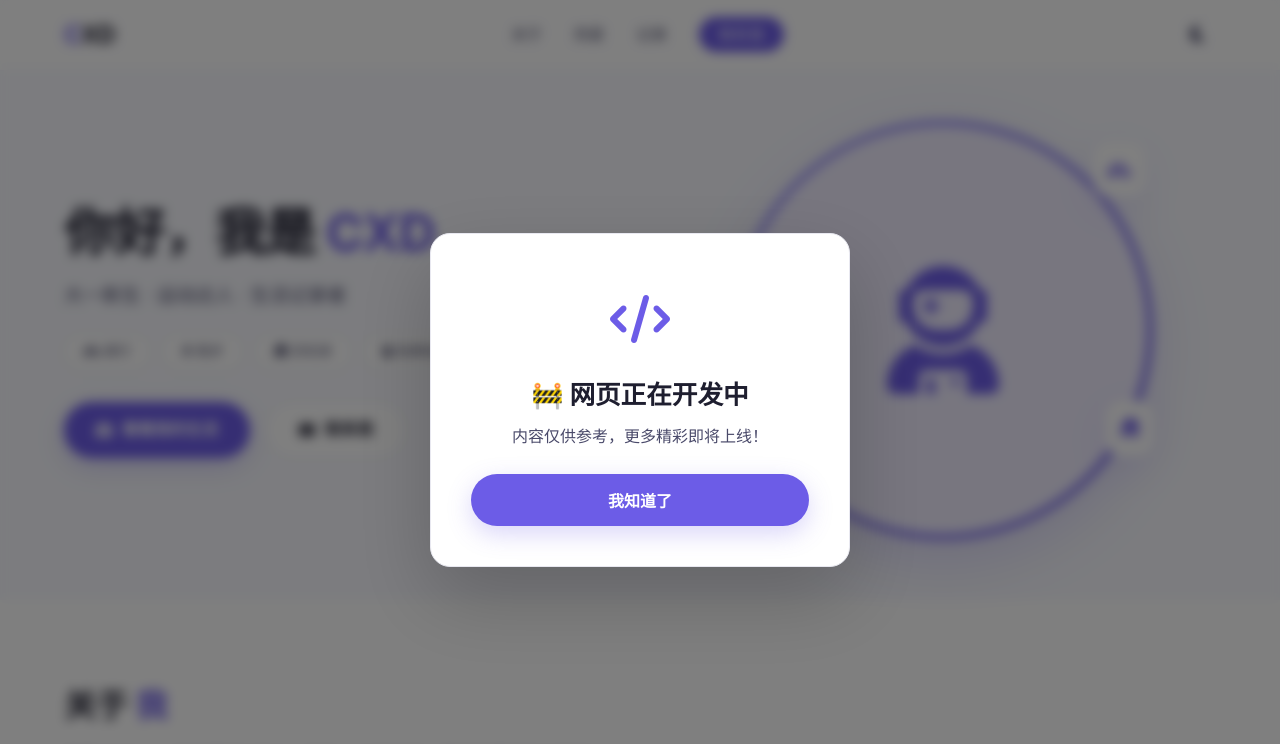
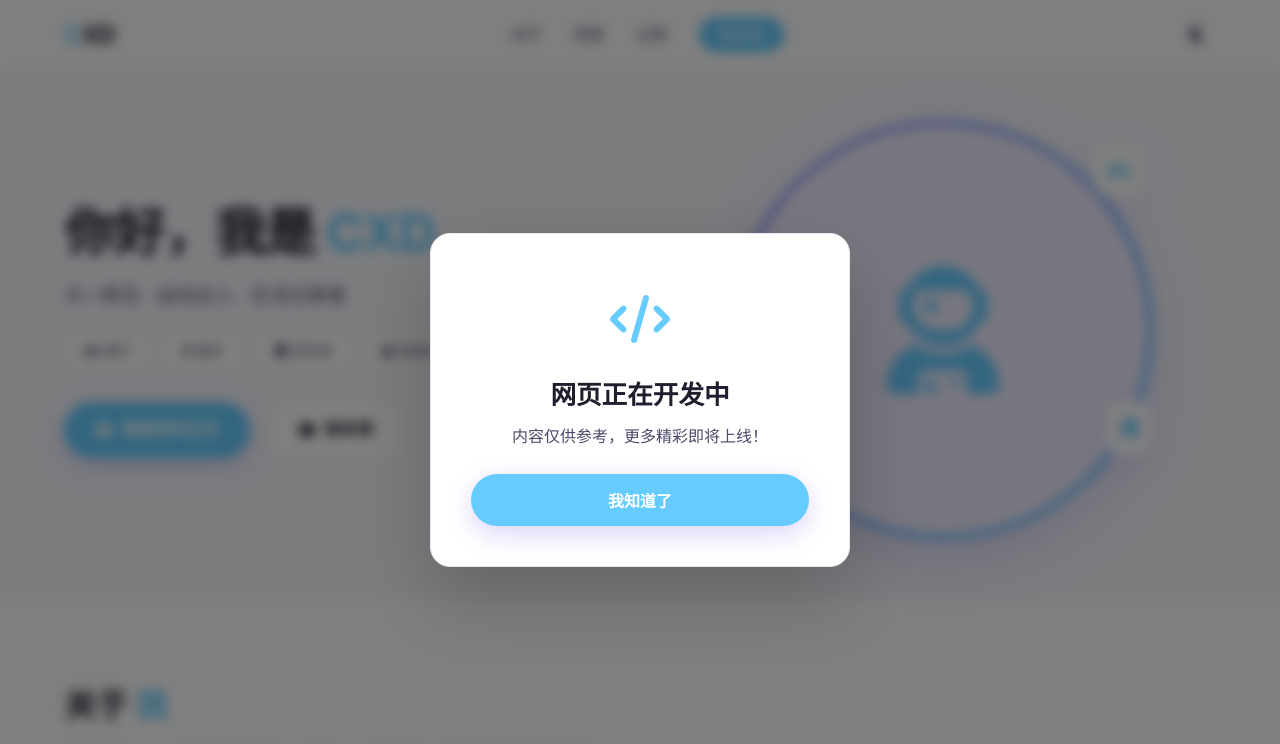
Before and after one commit to cxd-nb/cxd-blog, a plain HTML site: page index.html in a window 1280 px wide. Shown: the top 744 px of the page. Drawn offline with Linux system fonts and the light colour scheme.

Commit message:
更新README和弹窗内容，修改主色调

```diff
--- a/index.html
+++ b/index.html
@@ -14,7 +14,7 @@
     <div class="modal-overlay" id="modalOverlay">
         <div class="modal-box">
             <div class="modal-icon"><i class="fas fa-code"></i></div>
-            <h2>🚧 网页正在开发中</h2>
+            <h2>网页正在开发中</h2>
             <p>内容仅供参考，更多精彩即将上线！</p>
             <button class="btn btn-primary" id="modalCloseBtn">我知道了</button>
         </div>
@@ -225,7 +225,7 @@
                     <div class="contact-item" style="justify-content:center;">
                         <div class="icon"><i class="fas fa-envelope"></i></div>
                         <div class="info">
-                            cxd@email.me
+                            cxd.qqcom@qq.com
                             <small>随时邮件联系</small>
                         </div>
                     </div>
--- a/style.css
+++ b/style.css
@@ -8,7 +8,7 @@
 }
 
 :root {
-    --primary: #6c5ce7;
+    --primary: #66ccff;
     --primary-dark: #5a4bd1;
     --primary-light: #a29bfe;
     --bg: #f8f9fe;
```
Also changed, not shown: 1 other file.
